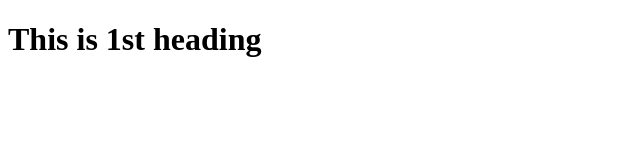
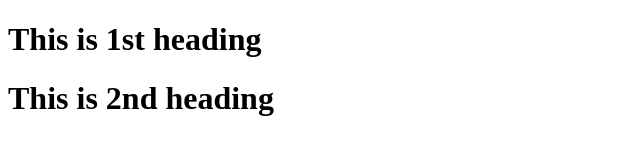
Before and after one commit to faisalAli-debug1/myrepo, a plain HTML site: page index.html in a window 1280 px wide. Shown: the whole page, without its empty margins (0-640 px from the left). Drawn offline with Linux system fonts and the light colour scheme.

Commit message:
V3 add 2nd Heading

```diff
--- a/index.html
+++ b/index.html
@@ -7,5 +7,6 @@
 </head>
 <body>
     <h1>This is 1st heading</h1>
+    <h1>This is 2nd heading</h1>
 </body>
 </html>
```
